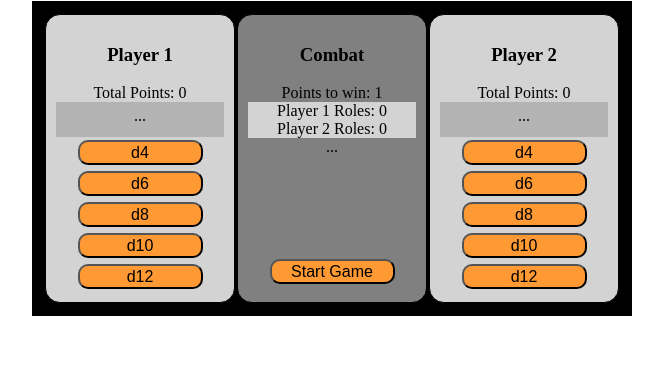
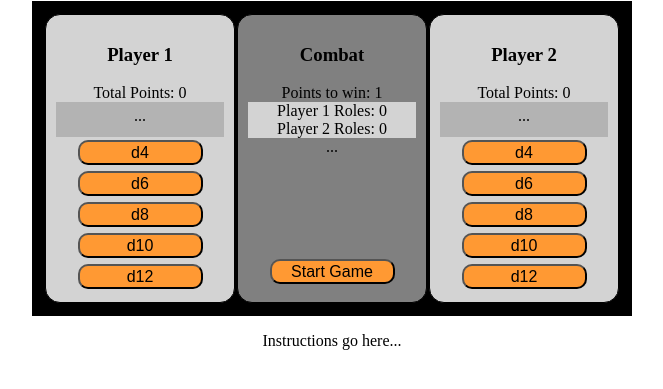
Before and after one commit to erikisaac/Gamer-Dice-Battle, a plain HTML site: page index.html in a window 1280 px wide. Shown: the part 79-468 px from the top of the page, without its empty margins (308-971 px from the left). Drawn offline with nearby package versions, Linux system fonts and the light colour scheme.

Commit message:
This is the second student edit.

```diff
--- a/index.html
+++ b/index.html
@@ -61,6 +61,9 @@
 				<button id="player2D12Button">d12</button><br>
 			</td>
 		</table>
+		<div>
+			<p>Instructions go here...</p>
+		</div>
 	</main>
 
 	<footer>
```
